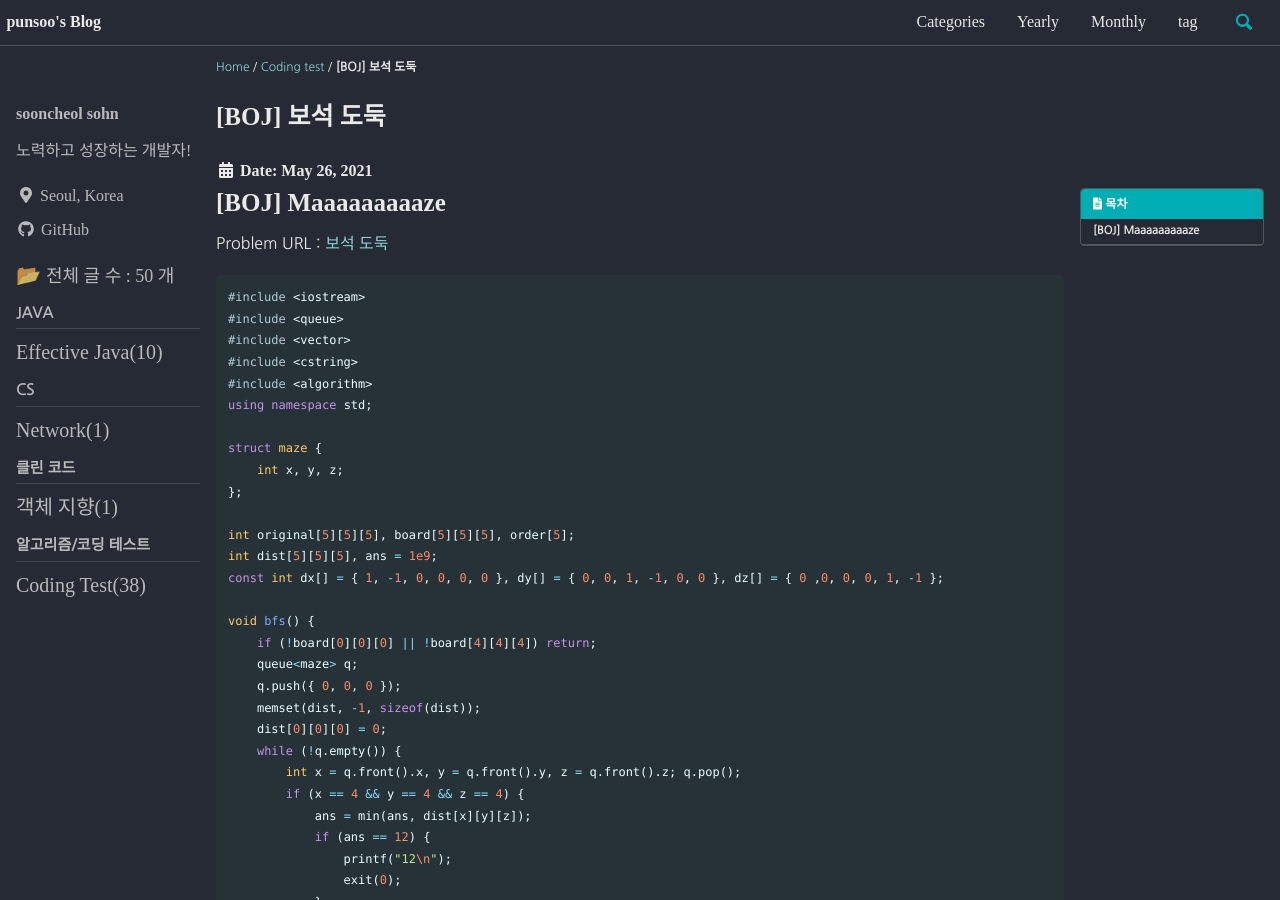
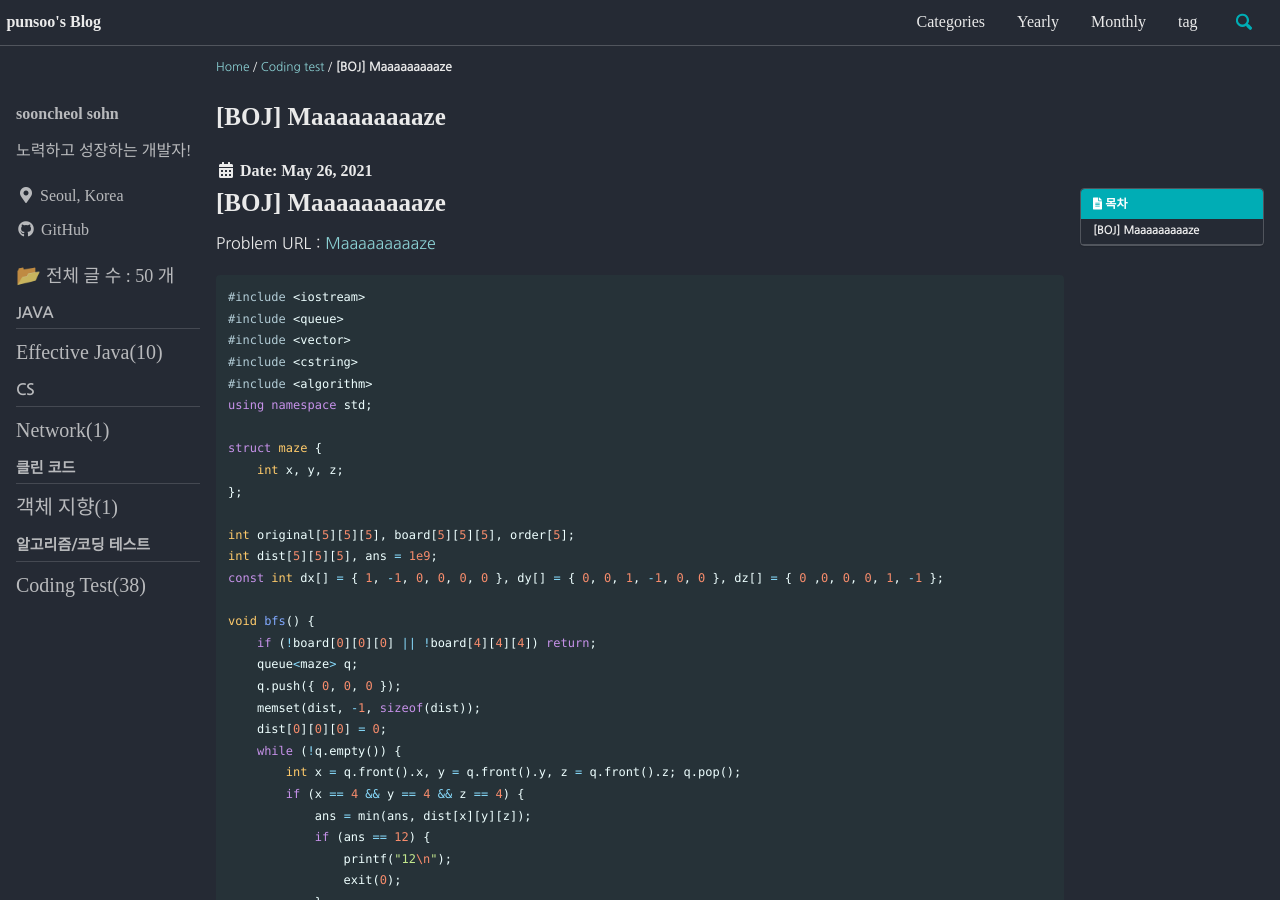
Before and after one commit to punsoo/punsoo.github.io, a Jekyll site: the page built from _posts/Coding-Test/2021-05-26-BOJ-Maaaaaaaaaze.md, in a window 1280 px wide and 900 px high. Built offline with Jekyll 4.4.1, drawn with Linux system fonts in a browser that asks for light colours; cached includes are drawn as plain includes; some web fonts are replaced; comment, search, counter and statistics services are not loaded.

Commit message:
BOJ Maaaaaaaaaze 제목 수정

````diff
--- a/_posts/Coding-Test/2021-05-26-BOJ-Maaaaaaaaaze.md
+++ b/_posts/Coding-Test/2021-05-26-BOJ-Maaaaaaaaaze.md
@@ -9,7 +9,7 @@ defaults:
       comments: true
       related: true
 
-title: "[BOJ] 보석 도둑"
+title: "[BOJ] Maaaaaaaaaze"
 excerpt: "[BOJ] Maaaaaaaaaze"
 toc: true
 toc_sticky: true
@@ -23,7 +23,7 @@ last_modified_at: 2021-05-26
 ---
 # [BOJ] Maaaaaaaaaze
 
-Problem URL : [보석 도둑](https://www.acmicpc.net/problem/16985)
+Problem URL : [Maaaaaaaaaze](https://www.acmicpc.net/problem/16985)
 
 ```cpp
 #include <iostream>
````
